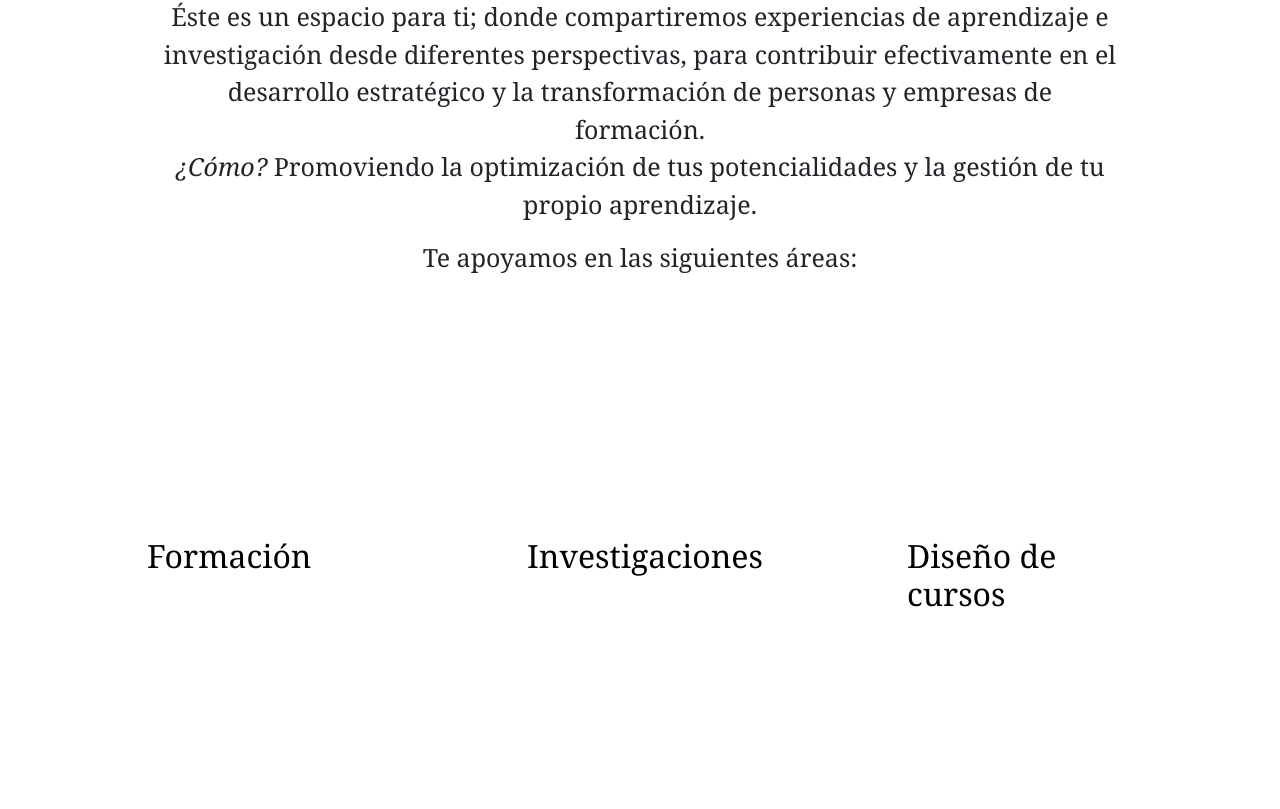
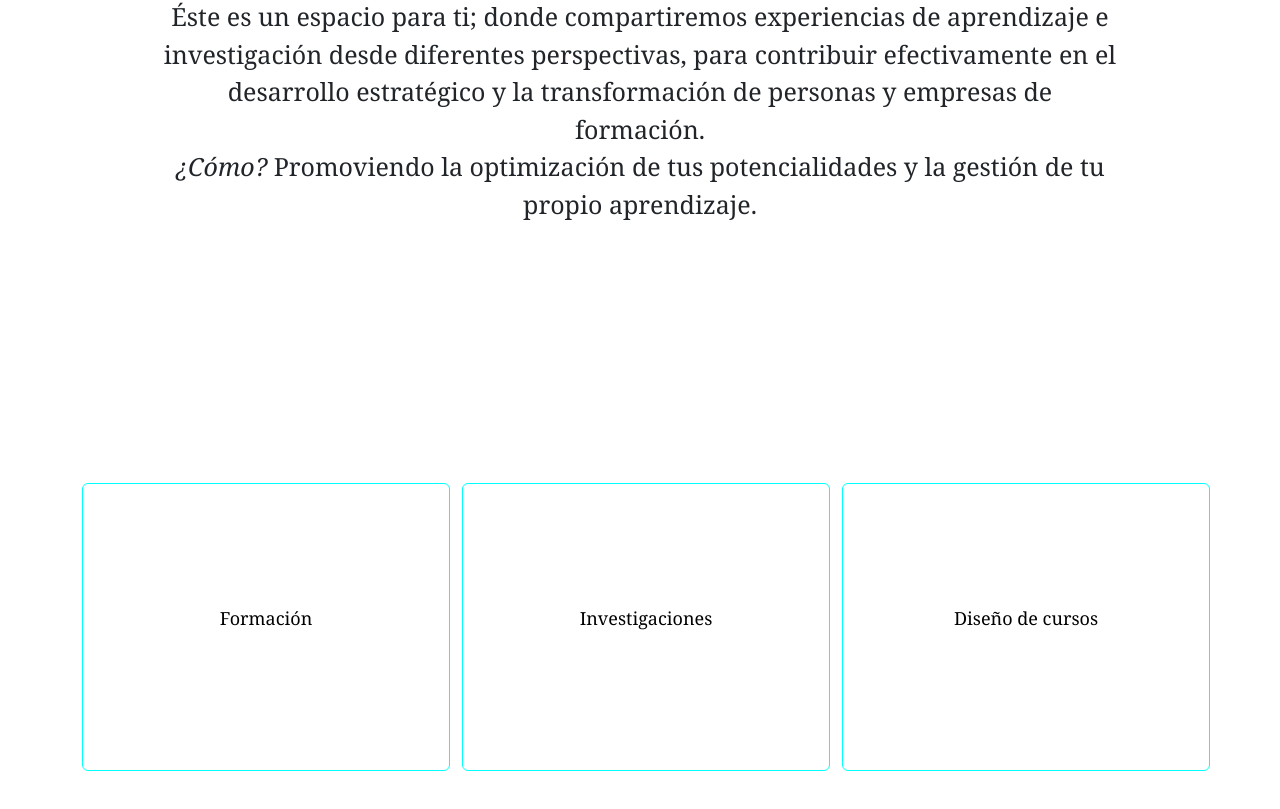
Before and after one commit to jenireeac/pensamiento-innovativo, a React (Create React App) app: page / in a window 1280 px wide. Shown: the part 2104-2913 px from the top of the page. Built offline with nearby package versions, Linux system fonts and the light colour scheme.

Commit message:
styled flipcard

```diff
--- a/src/App.css
+++ b/src/App.css
@@ -43,7 +43,8 @@
     rgb(240, 251, 244) 100.7%
   );
 }
-.home-card,.card-t{
+.home-card,
+.card-t {
   margin-top: 4em;
 }
 @media screen and (min-width: 992px) {
@@ -73,18 +74,19 @@
   }
 
   .flip-card {
-    perspective: 100%; /* Define the perspective for 3D rotation */
-    width: 250px;
-    height: 200px;
+    perspective: 60em; /* Define the perspective for 3D rotation */
+    border-color: aqua;
+width: 23em;
+    height: 18em;
   }
 
   .flip-card:hover .flip-card-inner {
-    transform: rotateY(180deg);
-    width: 70em;
+    transform: rotateX(-180deg);
+  }
+  .flip-card:focus {
+    transform: rotateX(-180deg);
   }
   .flip-card-inner {
-    width: 100%;
-    height: 100%;
     transition: transform 0.6s; /* Apply a smooth transition effect */
     transform-style: preserve-3d;
   }
@@ -97,22 +99,22 @@
 
   .flip-card-front,
   .flip-card-back {
-    position: absolute;
-    width: 100%;
-    height: 100%;
     backface-visibility: hidden; /* Hide the backface of the elements */
   }
 
   .flip-card-front {
     background-color: #ffffff;
-    color: black;
-    font-family: var(--text-font);
   }
 
   .flip-card-back {
+    transform: rotateX(180deg); /* Initially hide the back side */
+  }
+  .card-title {
     font-size: 18px;
-    background-color: #f0fbf4;
-    transform: rotateY(180deg); /* Initially hide the back side */
+    color: black;
+    font-family: var(--text-font);
+    text-align: center;
+    margin-top: 6em;
   }
 }
 @media screen and (max-width: 992px) {
--- a/src/components/Flipcard.js
+++ b/src/components/Flipcard.js
@@ -1,31 +1,28 @@
-import React, { useState } from "react";
-import Container from "react-bootstrap/Container";
-import Row from "react-bootstrap/Row";
-import Col from "react-bootstrap/Col";
+import React, { useState } from 'react';
 
 const FlipCard = ({ frontText, backText }) => {
-  const [isFlipped] = useState(false);
+  const [isFlipped, setIsFlipped] = useState(false);
+
+  const handleFlip = () => {
+    setIsFlipped(!isFlipped);
+  };
 
   return (
-    <>
-      <Container fluid>
-        <Row>
-          <div className={`flip-card ${isFlipped ? "flipped" : ""}`}>
-            <div className="flip-card-inner">
-              <Col className="flip-card-front">
-                {" "}
-                {/* Content for the front side of the card */}
-                <h2>{frontText}</h2>
-              </Col>
-              <Col className="flip-card-back">
-                {/* Content for the back side of the card */}
-                <p>{backText}</p>
-              </Col>
-            </div>
-          </div>
-        </Row>
-      </Container>
-    </>
+    <div
+      className={`card flip-card ${isFlipped ? 'flipped' : ''}`}
+      onClick={handleFlip}
+    >
+      <div className="card-body flip-card-inner">
+        <div className="flip-card-front">
+          {/* Content for the front side of the card */}
+          <h3 className="card-title">{frontText}</h3>
+        </div>
+        <div className="flip-card-back">
+          {/* Content for the back side of the card */}
+          <p className="card-title">{backText}</p>
+        </div>
+      </div>
+    </div>
   );
 };
 
--- a/src/components/Mentoria.js
+++ b/src/components/Mentoria.js
@@ -14,7 +14,6 @@ const Mentoria = () => {
           <em>¿Cómo?</em> Promoviendo la optimización de tus potencialidades y
           la gestión de tu propio aprendizaje.
         </p>
-      <p>Te apoyamos en las siguientes áreas:</p>
       </div>
       </div>
     </div>
```
